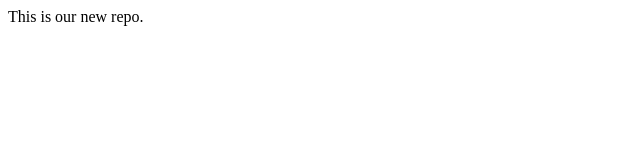
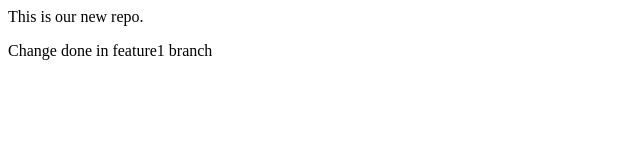
Before and after one commit to Tasbeh60/newRep, a plain HTML site: page index.html in a window 1280 px wide. Shown: the whole page, without its empty margins (0-640 px from the left). Drawn offline with Linux system fonts and the light colour scheme.

Commit message:
change done

```diff
--- a/index.html
+++ b/index.html
@@ -1 +1,2 @@
 <p>This is our new repo.</p>
+<p>Change done in feature1 branch</p>
```
